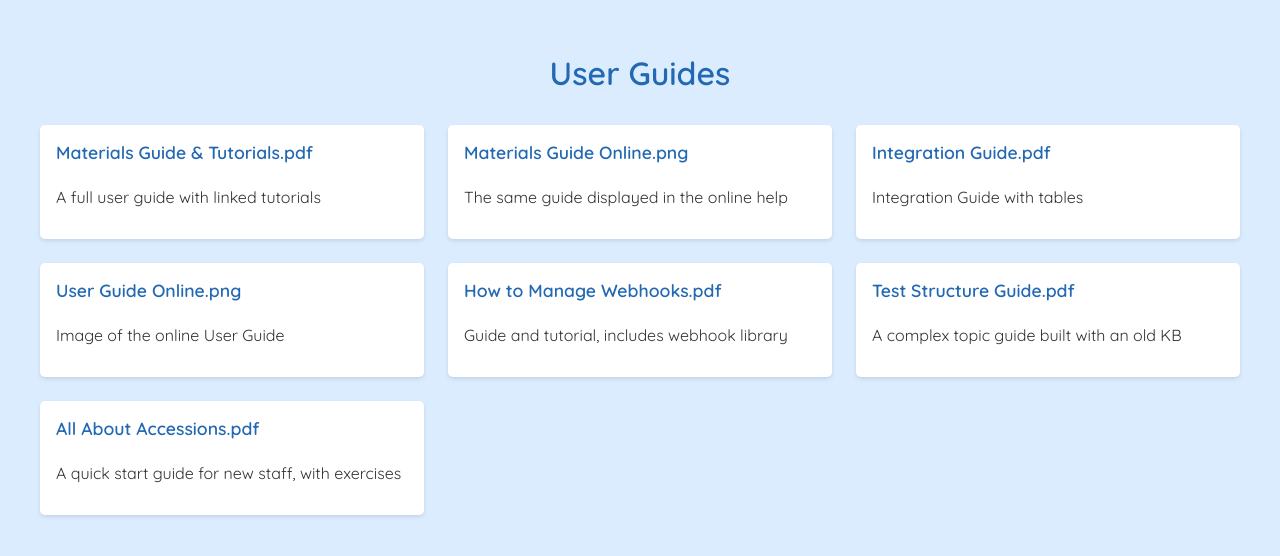
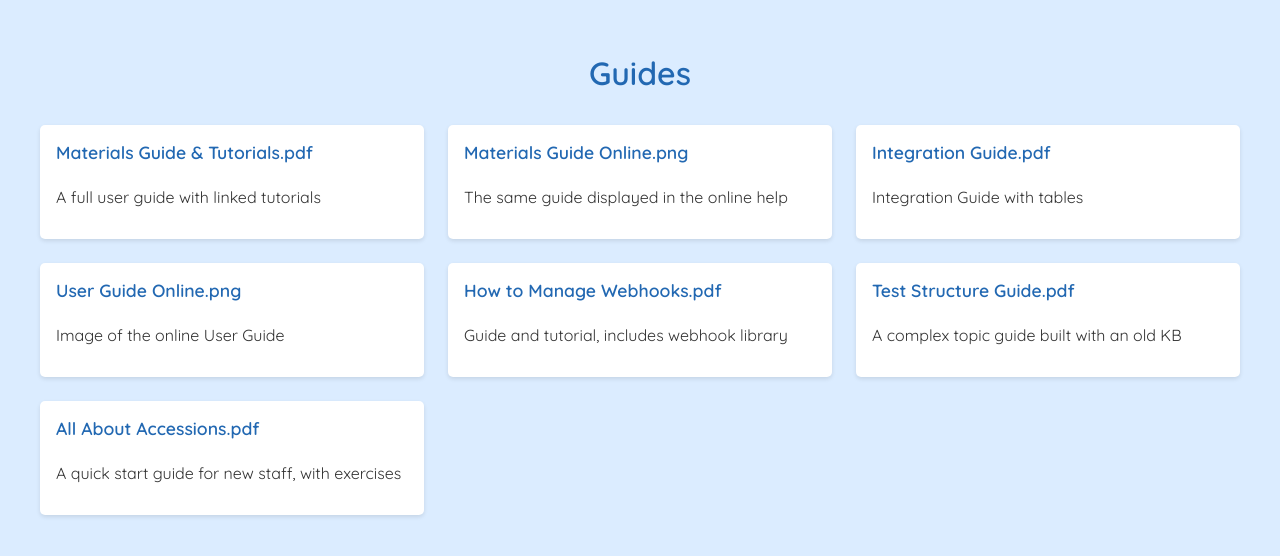
Before and after one commit to Daisy-Docs/Portfolio, a Jekyll site: the page Guides.html, which Jekyll copies as it is, in a window 1280 px wide. Shown: the top 556 px of the page. Built offline with Jekyll 4.4.1, drawn with Linux system fonts in a browser that asks for light colours.

Commit message:
Update and rename User Guides.html to Guides.html

```diff
--- a/User Guides.html
+++ b/Guides.html
@@ -3,7 +3,7 @@
 <head>
   <meta charset="UTF-8" />
   <meta name="viewport" content="width=device-width, initial-scale=1" />
-  <title>User Guides</title>
+  <title>Guides</title>
 
   <!-- Import Quicksand from Google Fonts -->
   <link href="https://fonts.googleapis.com/css2?family=Quicksand:wght@400;600&display=swap" rel="stylesheet">
@@ -75,7 +75,7 @@
   </style>
 </head>
 <body>
-  <h1>User Guides</h1>
+  <h1>Guides</h1>
 
   <div class="grid-container">
     <div class="sample">
```
